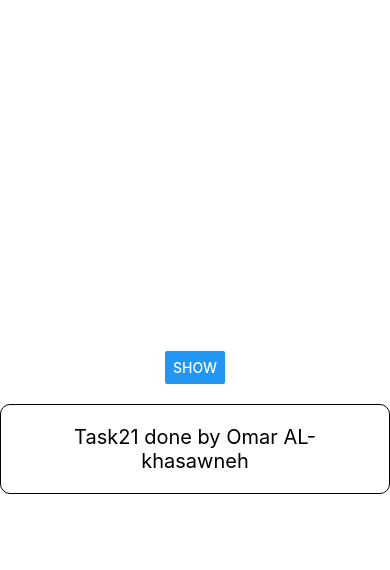
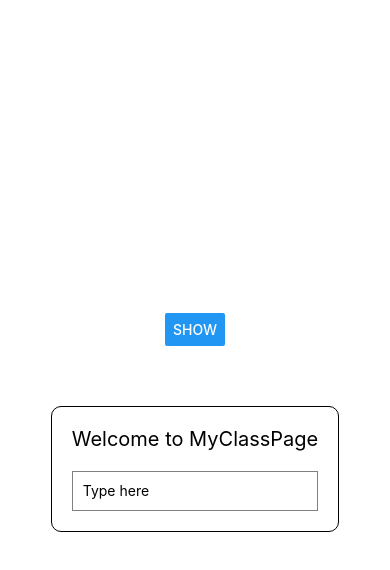
Before and after one commit to Omar-Basel-ALkhasawneh/JoVision-Project-One-reactNative-app-, a React Native app: screen / in a window 390 px wide. Both pictures are taken after a click on the button "SHOW". Shown: the top 570 px of the page. Built offline with nearby package versions, Linux system fonts and the light colour scheme.

Commit message:
done 23 task

```diff
--- a/App.tsx
+++ b/App.tsx
@@ -1,9 +1,9 @@
 // App.tsx
 import React from 'react';
-import Task21 from './Tasks/Task21';
+import Task23 from './Tasks/Task23';
 
 const App = () => {
-  return <Task21 />;
+  return <Task23 />;
 };
 
 export default App;
--- /dev/null
+++ b/Tasks/Task23.js
@@ -0,0 +1,35 @@
+// Tasks/Task23.js
+import React, { useState } from 'react';
+import { StyleSheet, View, Button, Text } from 'react-native';
+import MyClassPage from '../components/MyClassPage';
+
+const Task23 = () => {
+  const [showClassPage, setShowClassPage] = useState(false);
+  const [text, setText] = useState('');
+
+  const toggleClassPage = () => {
+    setShowClassPage(!showClassPage);
+  };
+
+  return (
+    <View style={styles.container}>
+      <Button title="Show" onPress={toggleClassPage} />
+      <Text style={styles.displayText}>{text}</Text>
+      {showClassPage && <MyClassPage onTextChange={setText} />}
+    </View>
+  );
+};
+
+const styles = StyleSheet.create({
+  container: {
+    flex: 1,
+    justifyContent: 'center',
+    alignItems: 'center',
+  },
+  displayText: {
+    fontSize: 20,
+    marginVertical: 20,
+  },
+});
+
+export default Task23;
--- /dev/null
+++ b/components/MyClassPage.js
@@ -0,0 +1,49 @@
+// components/MyClassPage.js
+import React, { Component } from 'react';
+import { StyleSheet, Text, TextInput, View } from 'react-native';
+
+class MyClassPage extends Component {
+  componentDidMount() {
+    console.log('MyClassPage loaded');
+  }
+
+  componentWillUnmount() {
+    console.log('MyClassPage unloaded');
+  }
+
+  render() {
+    return (
+      <View style={styles.container}>
+        <Text style={styles.text}>Welcome to MyClassPage</Text>
+        <TextInput
+          style={styles.input}
+          placeholder="Type here"
+          onChangeText={this.props.onTextChange}
+        />
+      </View>
+    );
+  }
+}
+
+const styles = StyleSheet.create({
+  container: {
+    marginTop: 20,
+    padding: 20,
+    borderWidth: 1,
+    borderColor: '#000',
+    borderRadius: 10,
+  },
+  text: {
+    fontSize: 20,
+    textAlign: 'center',
+  },
+  input: {
+    height: 40,
+    borderColor: 'gray',
+    borderWidth: 1,
+    marginTop: 20,
+    paddingLeft: 10,
+  },
+});
+
+export default MyClassPage;
--- a/components/MyFunctionPage.js
+++ b/components/MyFunctionPage.js
@@ -1,8 +1,8 @@
 // components/MyFunctionPage.js
 import React, { useEffect } from 'react';
-import { StyleSheet, Text, View } from 'react-native';
+import { StyleSheet, Text, TextInput, View } from 'react-native';
 
-const MyFunctionPage = () => {
+const MyFunctionPage = ({ onTextChange }) => {
   useEffect(() => {
     console.log('MyFunctionPage loaded');
     return () => {
@@ -12,7 +12,12 @@ const MyFunctionPage = () => {
 
   return (
     <View style={styles.container}>
-      <Text style={styles.text}>Task21 done by Omar AL-khasawneh</Text>
+      <Text style={styles.text}>Welcome to MyFunctionPage</Text>
+      <TextInput
+        style={styles.input}
+        placeholder="Type here"
+        onChangeText={onTextChange}
+      />
     </View>
   );
 };
@@ -29,6 +34,13 @@ const styles = StyleSheet.create({
     fontSize: 20,
     textAlign: 'center',
   },
+  input: {
+    height: 40,
+    borderColor: 'gray',
+    borderWidth: 1,
+    marginTop: 20,
+    paddingLeft: 10,
+  },
 });
 
 export default MyFunctionPage;
```
Also changed, not shown: Tasks/Task22.js (added, +35 -0 lines).
